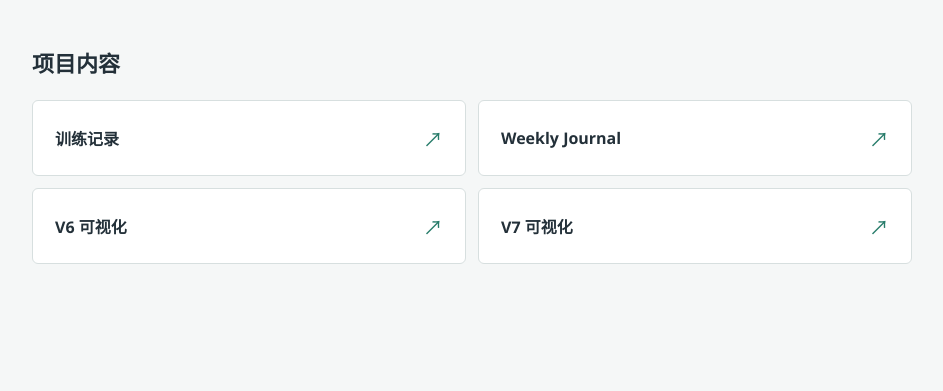
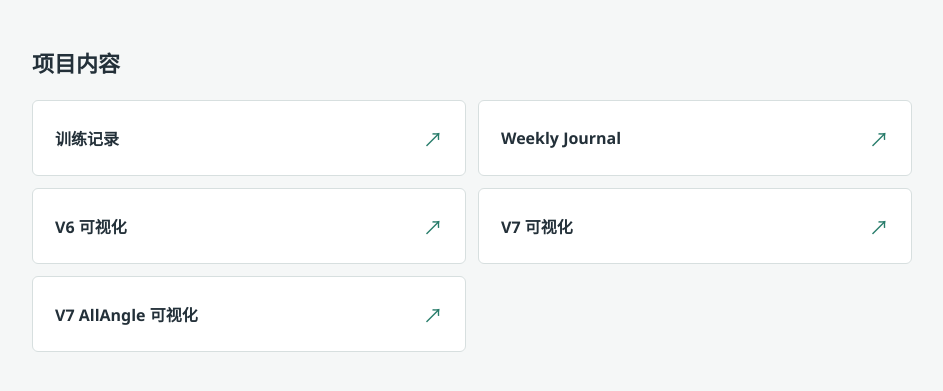
Before and after one commit to FishNeedleGrandfather/visual, a plain HTML site: page index.html in a window 1280 px wide. Shown: the part 67-458 px from the top of the page, without its empty margins (168-1111 px from the left). Drawn offline with Linux system fonts and the light colour scheme.

Commit message:
Add files via upload

```diff
--- a/index.html
+++ b/index.html
@@ -46,6 +46,7 @@
       <a href="https://fishneedlegrandfather.github.io/visual-weekly-journal/"><span>Weekly Journal</span><span aria-hidden="true">↗</span></a>
       <a href="https://fishneedlegrandfather.github.io/visual-v6/"><span>V6 可视化</span><span aria-hidden="true">↗</span></a>
       <a href="https://fishneedlegrandfather.github.io/visual-v7/"><span>V7 可视化</span><span aria-hidden="true">↗</span></a>
+      <a href="https://fishneedlegrandfather.github.io/visual-v7-AllAngle/"><span>V7 AllAngle 可视化</span><span aria-hidden="true">↗</span></a>
     </nav>
   </main>
 </body>
```
